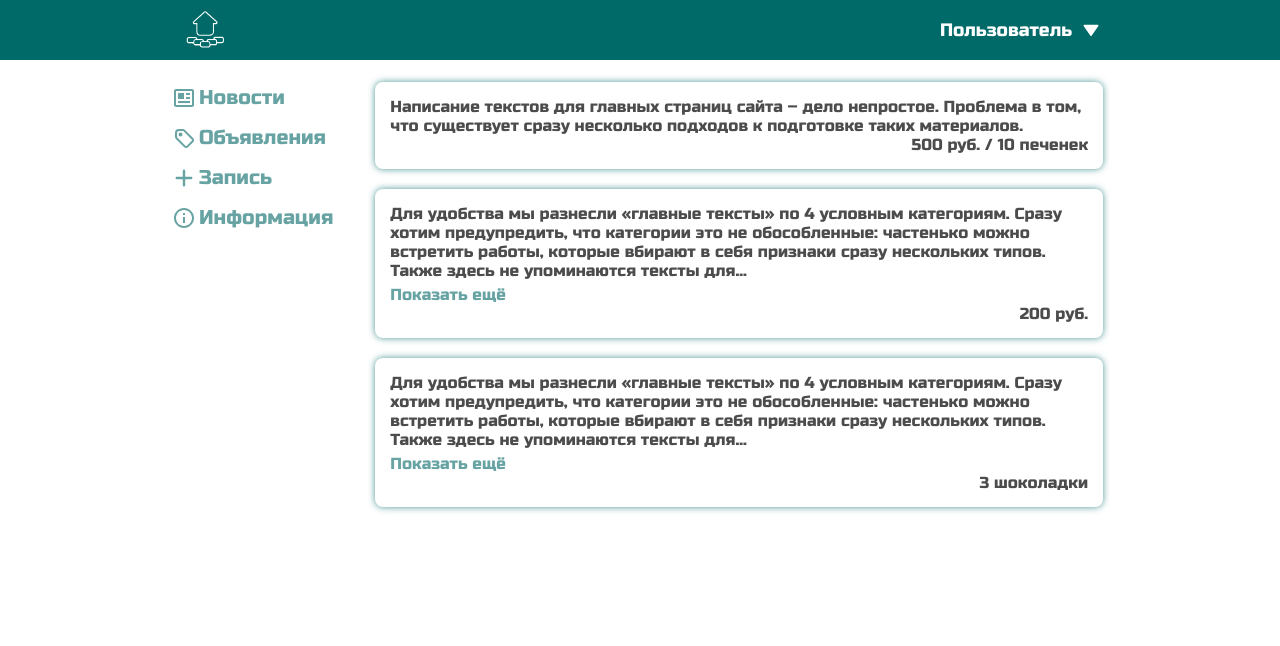
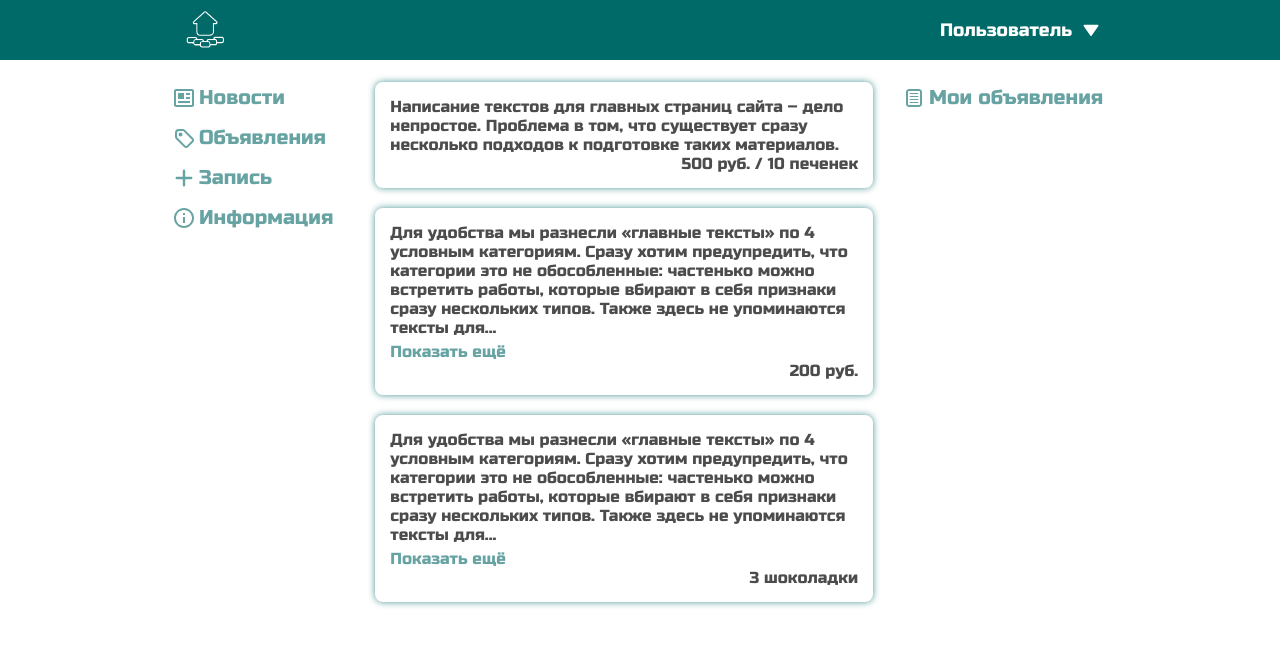
Before and after one commit to anti-kon/PolyLK, a React (Create React App) app in the folder frontend/: page /bulletin_board in a window 1280 px wide. Shown: the top 646 px of the page. Built offline with nearby package versions, Linux system fonts and the light colour scheme.

Commit message:
Bulletin board update (#50)

```diff
--- a/frontend/src/components/UI/inputs/radio_input/RadioInput.module.css
+++ b/frontend/src/components/UI/inputs/radio_input/RadioInput.module.css
@@ -28,6 +28,11 @@ input {
     color: #68a3a3;
     justify-content: center;
     align-items: center;
-    padding: 2px 4px;
+    padding: 3px 7px;
     margin: 5px;
 }
+
+.radioInputInactive:hover {
+    background: rgba(0, 0, 0, 0.1);
+
+}
--- a/frontend/src/pages/BulletinBoard.jsx
+++ b/frontend/src/pages/BulletinBoard.jsx
@@ -1,15 +1,26 @@
-import React from 'react';
+import React, {useState} from 'react';
 import SwitchBar from "../components/SwitchBar";
 import MajorHeader from "../components/UI/headers/MajorHeader/MajorHeader";
 import "../styles/BulletinBoard.css";
 import ContentBox from "../components/UI/content_boxes/content_box/ContentBox";
 import AdvertisementComponent from "../components/AdvertisementComponent";
+import ShadowButton from "../components/UI/buttons/shadow_button/ShadowButton";
+import {TiDocumentText} from "react-icons/ti";
 
-const advertisements = [{id: 0, text: "Написание текстов для главных страниц сайта – дело непростое. Проблема в том, что существует сразу несколько подходов к подготовке таких материалов.", moneyPrice: '500 руб.', alternativePrice: '10 печенек'},
-    {id: 1, text: "Для удобства мы разнесли «главные тексты» по 4 условным категориям. Сразу хотим предупредить, что категории это не обособленные: частенько можно встретить работы, которые вбирают в себя признаки сразу нескольких типов. Также здесь не упоминаются тексты для лендингов, где главная страница – основа основ. Речь пойдет об обычных, «классических» сайтах. Довольно демагогии с нашей стороны, приступаем.", moneyPrice: '200 руб.', alternativePrice: null},
-    {id: 2, text: "Для удобства мы разнесли «главные тексты» по 4 условным категориям. Сразу хотим предупредить, что категории это не обособленные: частенько можно встретить работы, которые вбирают в себя признаки сразу нескольких типов. Также здесь не упоминаются тексты для лендингов, где главная страница – основа основ. Речь пойдет об обычных, «классических» сайтах. Довольно демагогии с нашей стороны, приступаем.", moneyPrice: null, alternativePrice: '3 шоколадки'}]
 
 const BulletinBoard = () => {
+
+    const advertisements = [{id: 0, text: "Написание текстов для главных страниц сайта – дело непростое. Проблема в том, что существует сразу несколько подходов к подготовке таких материалов.", moneyPrice: '500 руб.', alternativePrice: '10 печенек'},
+        {id: 1, text: "Для удобства мы разнесли «главные тексты» по 4 условным категориям. Сразу хотим предупредить, что категории это не обособленные: частенько можно встретить работы, которые вбирают в себя признаки сразу нескольких типов. Также здесь не упоминаются тексты для лендингов, где главная страница – основа основ. Речь пойдет об обычных, «классических» сайтах. Довольно демагогии с нашей стороны, приступаем.", moneyPrice: '200 руб.', alternativePrice: null},
+        {id: 2, text: "Для удобства мы разнесли «главные тексты» по 4 условным категориям. Сразу хотим предупредить, что категории это не обособленные: частенько можно встретить работы, которые вбирают в себя признаки сразу нескольких типов. Также здесь не упоминаются тексты для лендингов, где главная страница – основа основ. Речь пойдет об обычных, «классических» сайтах. Довольно демагогии с нашей стороны, приступаем.", moneyPrice: null, alternativePrice: '3 шоколадки'}]
+
+    const [showMyAds, setShowMyAdd] = useState(false);
+
+    const iconsStyle = {width: "24px",
+        height: "auto",
+        marginRight: "3px",
+        marginLeft: "-3px"};
+
     return (
         <div>
             <MajorHeader></MajorHeader>
@@ -27,6 +38,9 @@ const BulletinBoard = () => {
                         </ContentBox>
                     )}
                 </div>
+                <div className={"advertisement-right-button-bar"}>
+                { showMyAds ? <ShadowButton onClick = {() => setShowMyAdd(false)}> <TiDocumentText style = {iconsStyle}/> Все объявления</ShadowButton> : <ShadowButton onClick = {() => setShowMyAdd(true)}> <TiDocumentText style = {iconsStyle} /> Мои объявления</ShadowButton>}
+                </div>
             </div>
         </div>
     );
--- a/frontend/src/styles/BulletinBoard.css
+++ b/frontend/src/styles/BulletinBoard.css
@@ -52,3 +52,8 @@
 .advertisement-spacer-price {
     margin: 0 5px;
 }
+
+.advertisement-right-button-bar {
+    min-width: 230px;
+    height: min-content;
+}
```
